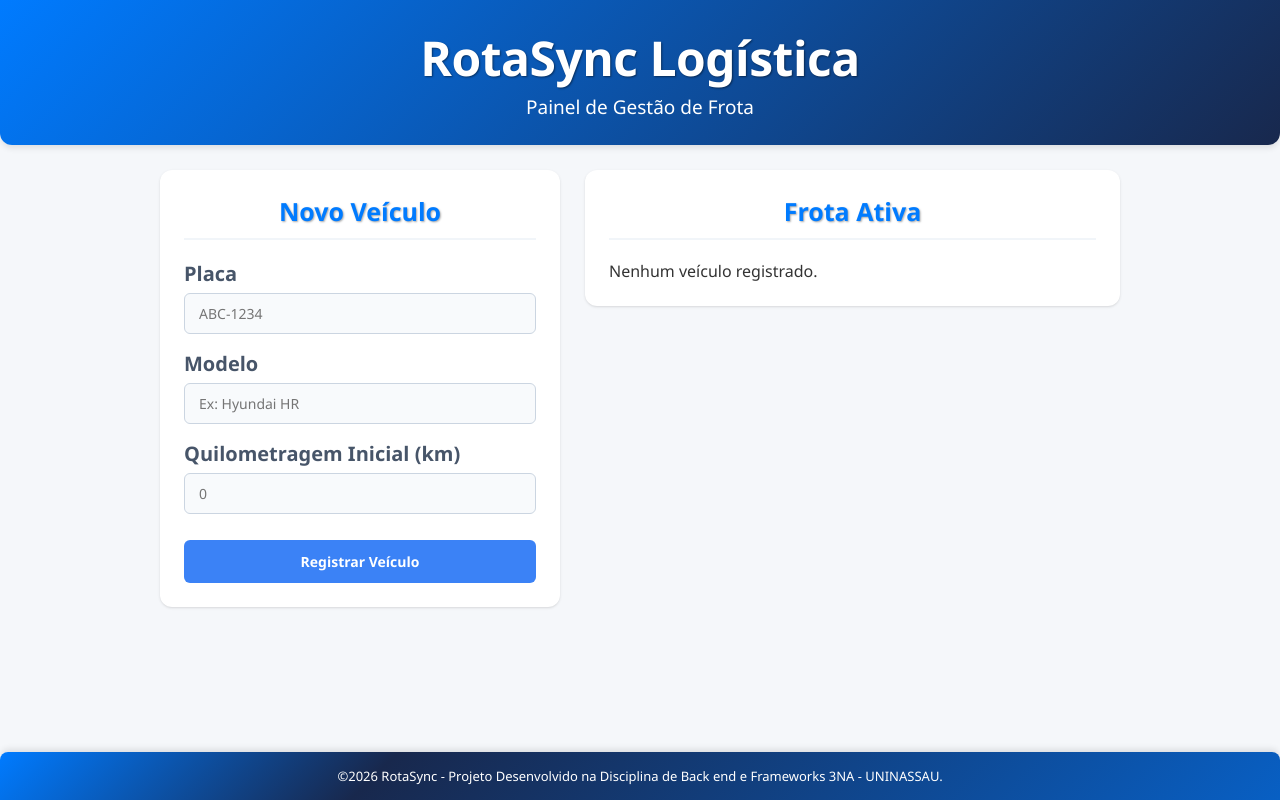
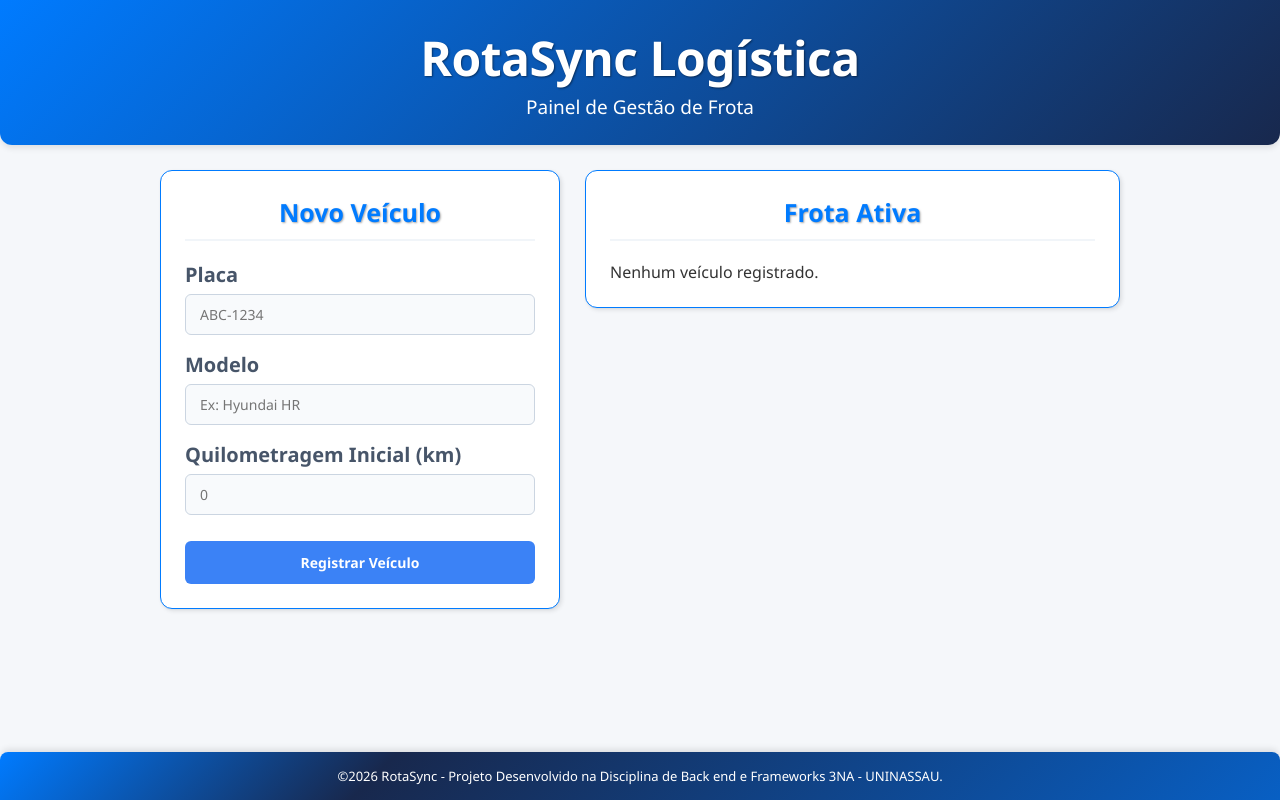
Before and after one commit to EduardoDudu006/projeto-gestao-frota, a React (Vite) app in the folder rotasync-ui/: page / in a window 1280 px wide. Built offline with nearby package versions, Linux system fonts and the light colour scheme; no server answers.

Commit message:
Inserindo borda nos cards

```diff
--- a/rotasync-ui/src/App.css
+++ b/rotasync-ui/src/App.css
@@ -105,9 +105,10 @@
 /* Cards Laterais */
 .card {
   background-color: #ffffff;
+  border: 1px solid var(--cor-primaria);
   border-radius: 12px;
   padding: 24px;
-  box-shadow: 0 1px 3px 0 rgba(0, 0, 0, 0.1), 0 1px 2px -1px rgba(0, 0, 0, 0.1);
+  box-shadow: 2px 2px 4px 0 rgba(0, 0, 0, 0.1), 0 1px 2px -1px rgba(0, 0, 0, 0.1);
   height: fit-content;
 }
 
```
